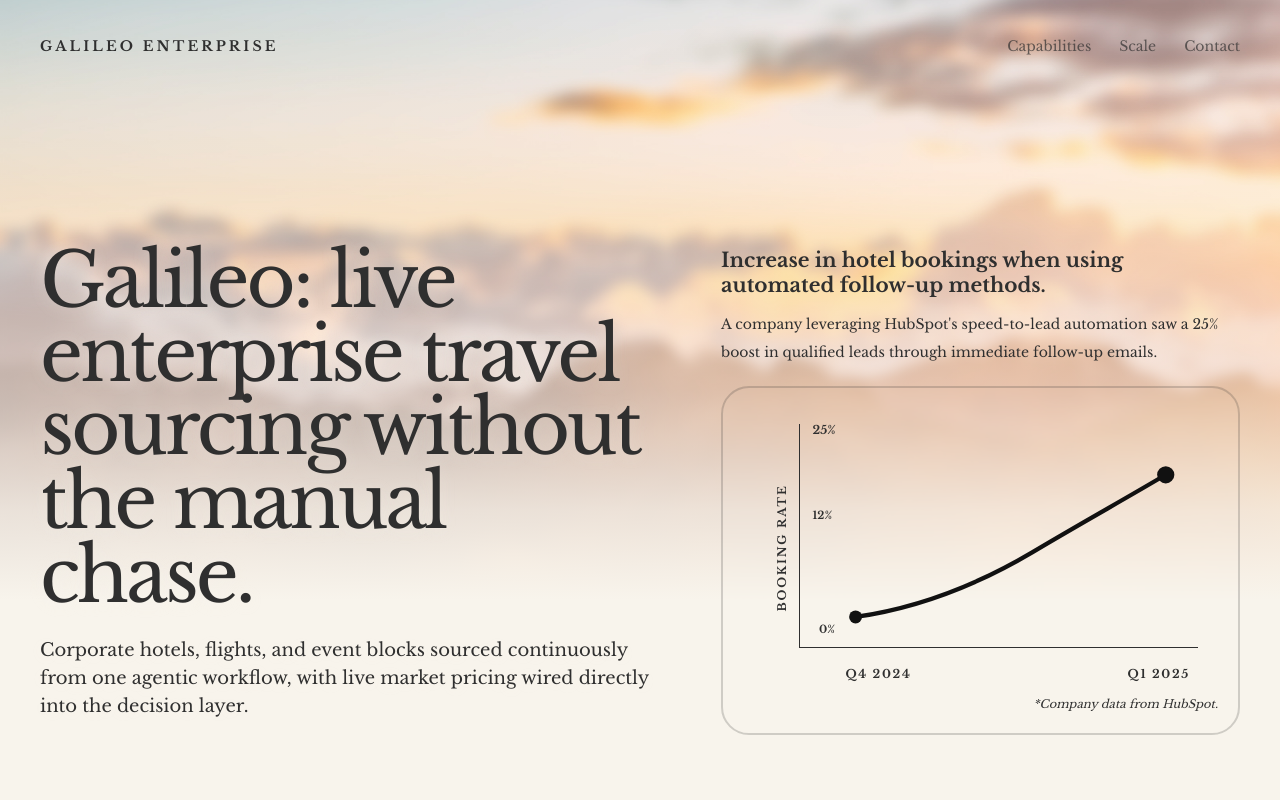
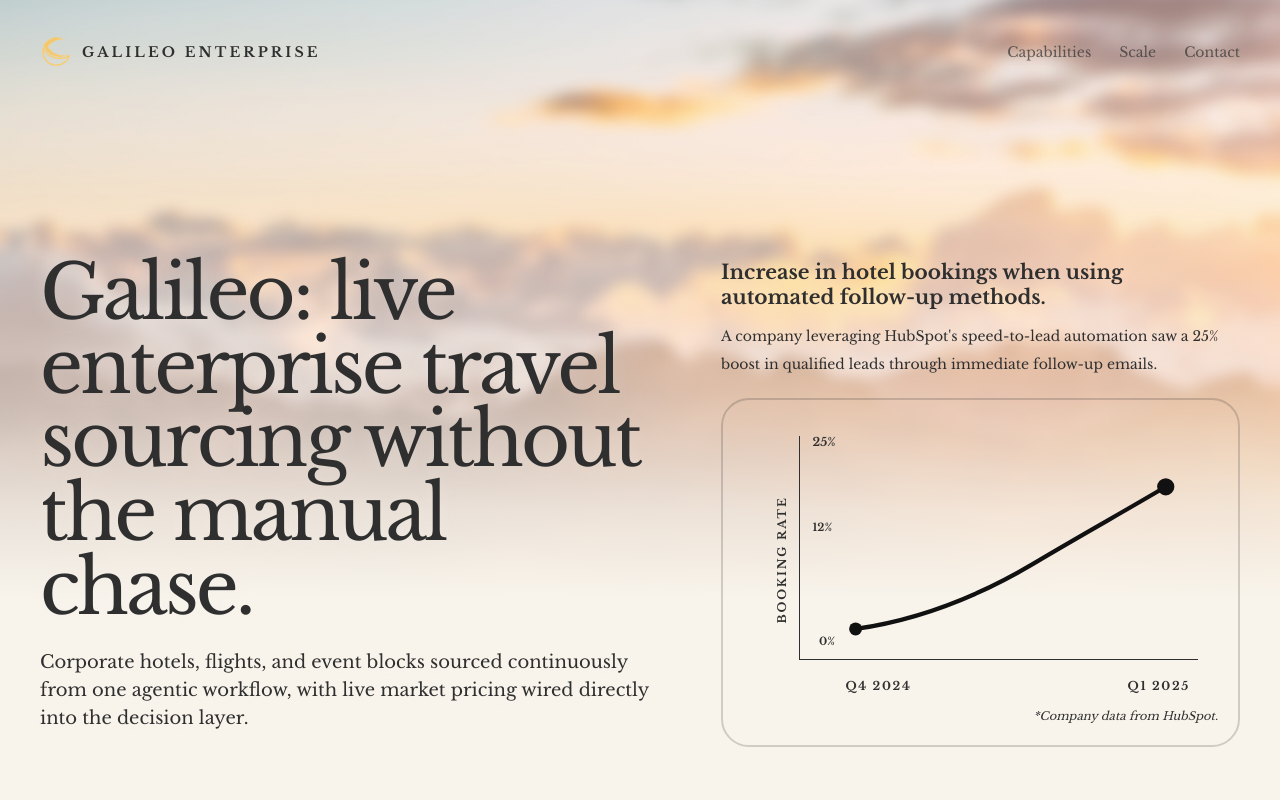
Before and after one commit to Catapult-Hacks-2026/catapultHacks26-frontend, a Next.js app: page / in a window 1280 px wide. Shown: the top 800 px of the page. Built offline with nearby package versions, Linux system fonts and the light colour scheme.

Commit message:
updated favicon

```diff
--- a/app/layout.tsx
+++ b/app/layout.tsx
@@ -5,6 +5,9 @@ export const metadata: Metadata = {
   title: "Galileo Dashboard",
   description:
     "Autonomous procurement command center for enterprise travel sourcing, supplier intelligence, and live negotiations.",
+  icons: {
+    icon: "/Galileo.png",
+  },
 };
 
 export default function RootLayout({
--- a/components/landing-page.tsx
+++ b/components/landing-page.tsx
@@ -1,6 +1,7 @@
 "use client";
 
 import Link from "next/link";
+import Image from "next/image";
 import { motion } from "framer-motion";
 import { useCallback, useEffect, useMemo, useState } from "react";
 import { Area, AreaChart, ResponsiveContainer, Tooltip, XAxis, YAxis } from "recharts";
@@ -255,8 +256,11 @@ export function LandingPage() {
 
       <header className="relative z-40 bg-transparent pt-4">
         <div className="mx-auto flex max-w-7xl items-center justify-between px-6 py-5 lg:px-10">
-          <Link href="#top" className="text-sm uppercase tracking-[0.22em] text-ink font-semibold">
-            Galileo Enterprise
+          <Link href="#top" className="inline-flex items-center gap-2.5">
+            <Image src="/Galileo.png" alt="Galileo" width={32} height={32} />
+            <span className="text-sm uppercase tracking-[0.22em] text-ink font-semibold">
+              Galileo Enterprise
+            </span>
           </Link>
           <nav className="ml-auto flex items-center gap-7 text-sm font-medium text-ink/70">
             {navItems.map((item) => (
```
Also changed, not shown: public/Galileo.png (added), 1 other file (tests, documents, lock files or other folders).
